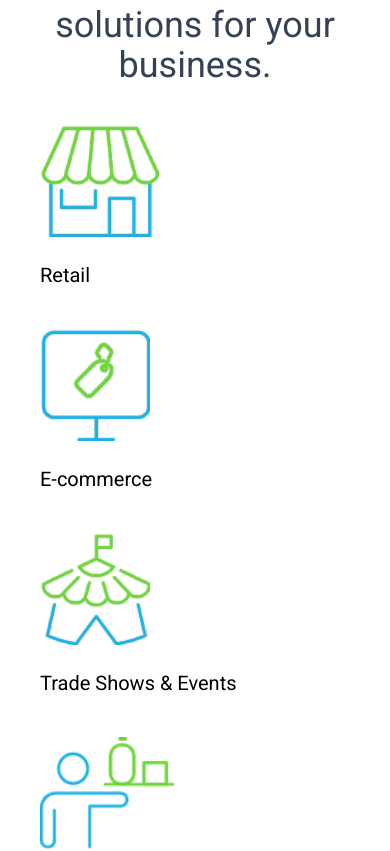
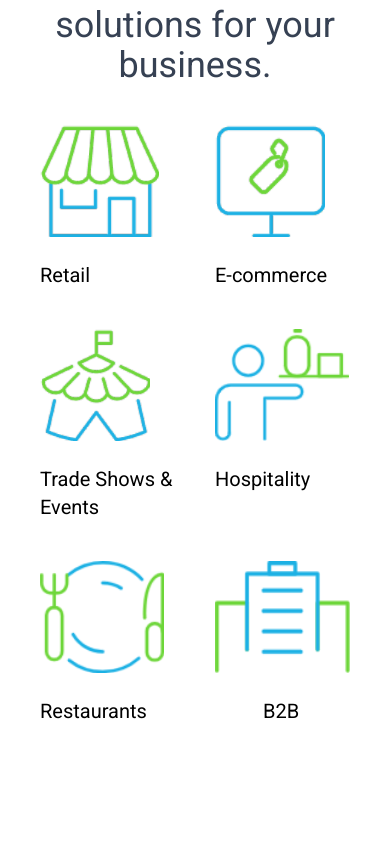
Before and after one commit to onaolapomay/Globalpay, a React (Vite) app: page / in a window 390 px wide. Shown: the part 7420-8271 px from the top of the page. After the commit the page ends 8145 px from the top, so only its background shows below. Built offline with nearby package versions, Linux system fonts and the light colour scheme; a web font is replaced by a local one.

Commit message:
your message update

```diff
--- a/src/components/Industries.jsx
+++ b/src/components/Industries.jsx
@@ -6,7 +6,7 @@ const Industries = () => {
             <p className='text-center text-6xl font-black text-gray-700 tracking-wider font-[roboto]'>Industries Served</p>
             <p className='text-center text-4xl text-gray-700 mt-3 font-[roboto]'>Get state-of-the-art solutions for your business.</p>
 
-            <div className='grid grid-cols-1 md:grid-cols-3 lg:grid-cols-6 gap-10 mt-10 px-10 md:px-20 lg:px-32'>
+            <div className='grid grid-cols-2 md:grid-cols-3 lg:grid-cols-6 gap-10 mt-10 px-10 md:px-20 lg:px-32'>
 
                 <div>
                     <img src='images/png/1.png' className='h-28' alt='' />
@@ -30,7 +30,7 @@ const Industries = () => {
                 </div>
                 <div>
                     <img src='images/png/6.png' className='h-28' alt='' />
-                    <p className='mt-6 text-xl font-[roboto]'>B2B</p>
+                    <p className='mt-6 px-12 text-xl font-[roboto]'>B2B</p>
                 </div>
             </div>
         </div>
```
